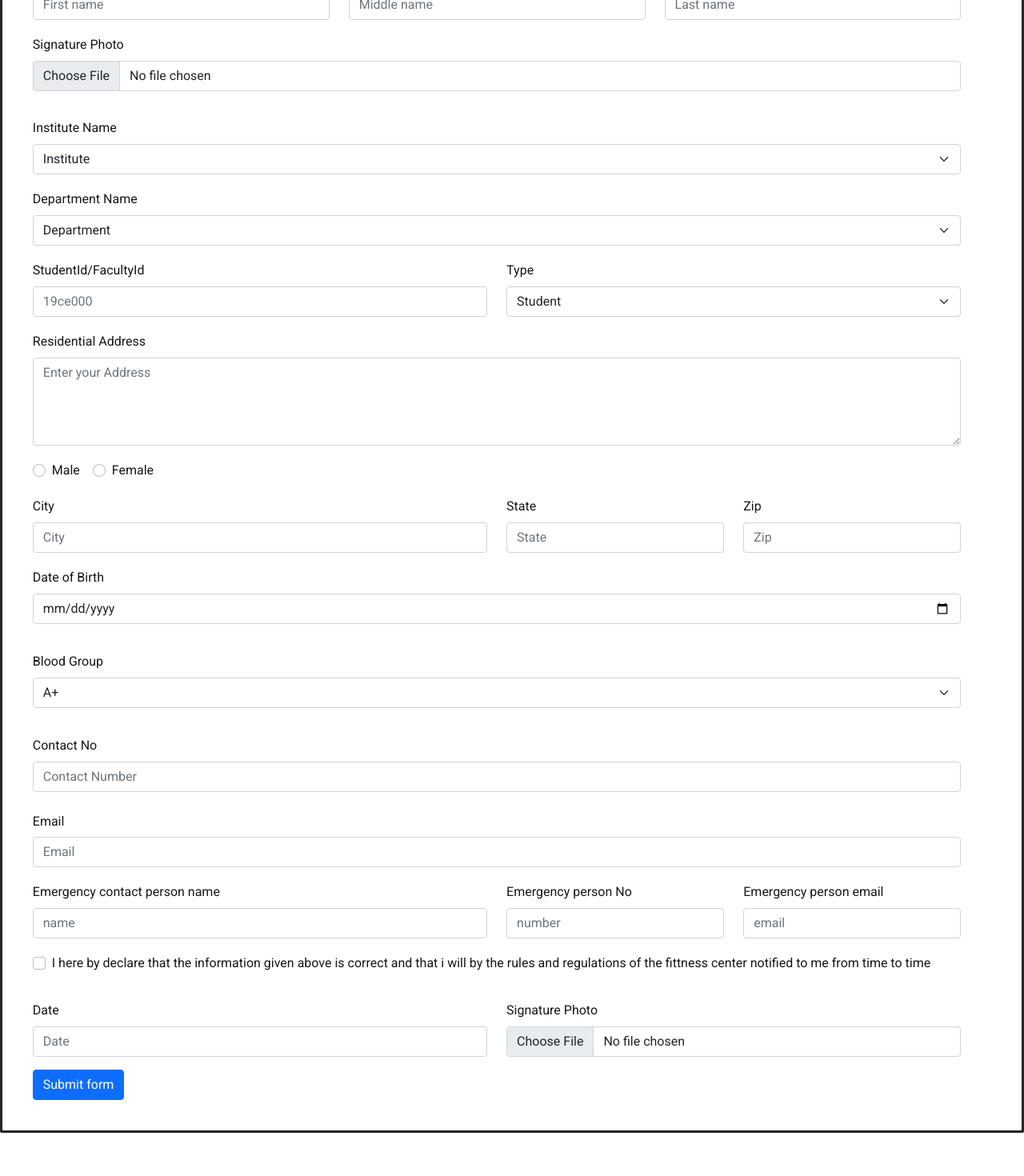
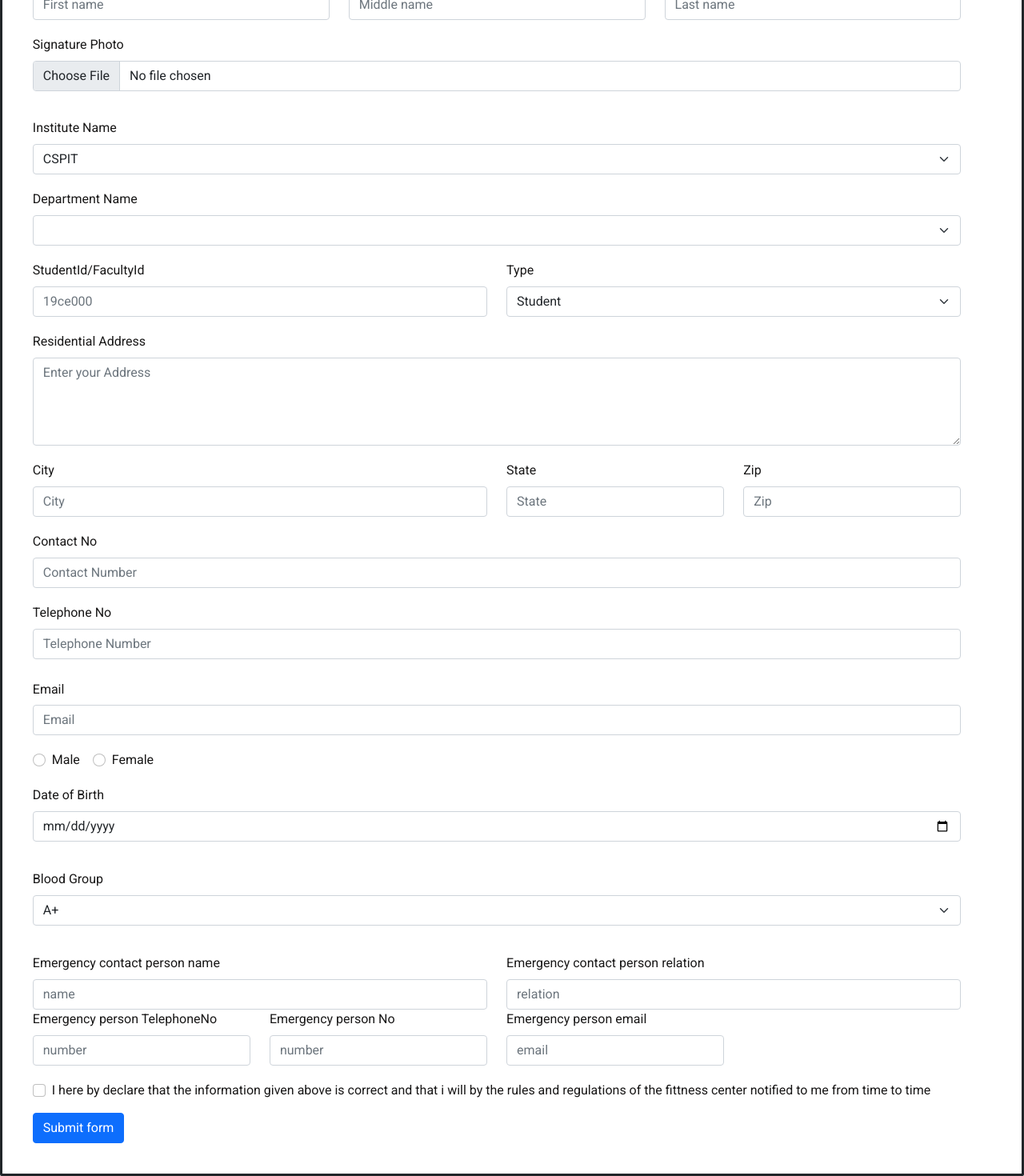
Before and after one commit to ruchitkalathiya/University_Fitness_Center, a React (Create React App) app: page /RegForm in a window 1280 px wide. Shown: the part 153-1623 px from the top of the page at 80% size. Before the commit the page ends 1569 px from the top, so only its background shows below. Built offline with nearby package versions, Linux system fonts and the light colour scheme.

Commit message:
changes in form

```diff
--- a/src/components/Form/RegForm.js
+++ b/src/components/Form/RegForm.js
@@ -6,14 +6,15 @@ import { Row } from "react-bootstrap";
 import { useState } from 'react';
 import { Button } from "react-bootstrap"
 import { InputGroup } from 'react-bootstrap';
-import {Link} from 'react-router-dom';
+import { Link } from 'react-router-dom';
 
 
 
 function RegForm() {
+
   const [validated, setValidated] = useState(false);
 
-  const handleSubmit = (event) => {
+  /*const handleSubmit = (event) => {
     const form = event.currentTarget;
     if (form.checkValidity() === false) {
       event.preventDefault();
@@ -21,11 +22,99 @@ function RegForm() {
     }
 
     setValidated(true);
+  };*/
+
+  const [selected, setSelected] = React.useState("");
+
+  const changeSelectOptionHandler = (event) => {
+    setSelected(event.target.value);
+    setInstitute(event.target.value);
   };
+
+  const Cspit = ["BTECH(CE)", "BTECH(CL)", "BTECH(CS)", "BTECH(EC)", "BTECH(EE)", "BTECH(IT)", "BTECH(ME)", "DRCE", "DRCL", "DREC", "DREE", "DRME", "MTECH(AMT)", "MTECH(CE)", "MTECH(CL)", "MTECH(CSE)", "MTECH(EC)", "MTECH(EE)", "MTECH(EVD)", "MTECH(ICT)", "MTECH(IT)", "MTECH(ME)", "MTECH(PE)", "MTECH(TE)", "MTM", "PGDCS"];
+  const Depstar = ["BTECH(CE)", "BTECH(CS)", "BTECH(IT)", "DRCE"];
+  const Rpcp = ["B.Pharm", "CPCT", "CPPAT", "CPPT", "CPPV", "DRFPH", "DRPC", "DRPHC", "DRPHCOG", "DRPHCOL", "DRPHT", "M.PHARM(CT)", "M.PHARM(DRA)", "M.PHARM(CP)", "M.PHARM(PT)", "M.PHARM(QA)", "MPHPCL", "MPHPPP", "MPHPQA", "MPHRGA", "MPHTCH", "MPM", "PGDCT", "PGDPT"];
+  const Cmpica = ["B.Sc(IT)", "BCA", "DRMCA", "M.Sc(IT)", "MCA", "MCAL", "PGDCA"];
+  const I2im = ["BBA", "DRLSC", "DRMBA", "MBA-CH", "PGDM"];
+  const Pdpias = ["B.SC", "BSC(CHEM)", "BSCPHY", "DRBC", "DRBIO", "DRCHEM", "DRCSMCRI", "DRMTH", "DRNST", "DRPHY", "M.Phil", "M.Sc(AOC)", "M.Sc(BC)", "M.Sc(BT)", "M.Sc(MI)", "M.Sc(MTH)", "M.Sc(NST)", "M.Sc(PHY)"];
+  const Arip = ["BPT", "CCAPT", "DRPT", "MPT(CS)", "MPT(MS)", "MPT(NS)", "MPT(PA)", "MPT(RE)", "MPT(SS)", "MPT(WH)"];
+  const Mtin = ["BSC.Nursing", "DNR", "GNM", "MNCH", "MNMH", "MNMS", "MNOG", "MNPN"];
+  const Cips = ["BMIT", "BOP", "BOTAT", "BSMT", "DRMLT", "DROTAT", "M.Sc.MIT", "MSMLT", "PGDCH", "PGDHAT", "PGDMLT"];
+
+  const [gender, setGender] = useState('');
+  const [institute, setInstitute] = useState('')
+  const [department, setDepartment] = useState('')
+
+  const [user, setUser] = useState({// *
+    firstname: '',
+    middlename: '',
+    lastname: '',
+    nameofinstitute: '',
+    nameofDepartment: '',
+    studentIDEmployeeID: '',
+    residentialAddress: '',
+    city: '',
+    state:'',
+    zip: '',
+    telephone: '',
+    mobileno: '',
+    email: '',
+    dob: '',
+    gender: '',
+    emergencyContactPerson: '',
+    relation: '',
+    telephone1: '',
+    mobileNo1: '',
+    email1: ''
+  });
+
+  let name, value;
+  // handling the values that are changed
+  const handleinputs = (e) => {
+    name = e.target.name;
+    value = e.target.value;
+    setUser({ ...user, [name]: value })
+  }
+
+  const submitForm = async (e) => {
+    alert('here')
+    e.preventDefault();
+    const { firstname, middlename, lastname, nameofinstitute, nameofDepartment, studentIDEmployeeID, residentialAddress, city, zip, telephone, mobileno, email, dob, emergencyContactPerson, relation, telephone1, mobileNo1, email1 } = user;
+    console.log(firstname);
+    console.log(middlename);
+
+    /*uploadImage(previewSource)
+
+    if (base64Image == null) {
+      await axios.post(`/users/member`, {
+        firstname, middlename, lastname, nameofinstitute: institute, nameofDepartment: department, studentIDEmployeeID, residentialAddress, city, zip, telephone, mobileno, email, dob, gender: gender, emergencyContactPerson, relation, telephone1, mobileNo1, email1
+      }).then((res) => {
+        if (res.data.err == 'true') {
+          alert('already Member')
+        }
+        else alert('done');
+      }).catch((err) => {
+        alert('err');
+        console.log(err);
+      });
+    } else {
+      await axios.post(`/users/member`, {
+        firstname, middlename, lastname, nameofinstitute: institute, nameofDepartment: department, studentIDEmployeeID, residentialAddress, city, zip, telephone, mobileno, email, dob, gender: gender, emergencyContactPerson, relation, telephone1, mobileNo1, email1, pimg: base64Image
+      }).then((res) => {
+        if (res.data.err = 'true') {
+          alert('already Member')
+        }
+        else alert('done');
+      }).catch((err) => {
+        alert('err');
+        console.log(err);
+      });
+    }*/
+  }
 
   return (
     <div className="RegForm">
-    <Form noValidate validated={validated} onSubmit={handleSubmit}>
+      <Form noValidate validated={validated} onSubmit={submitForm}>
 
         <Link className="btn btn-outline btn-lg" role="button" to="/">Back</Link>
         <Row className="mb-3">
@@ -34,6 +123,8 @@ function RegForm() {
             <Form.Control
               required
               type="text"
+              name="firstname"
+              onChange={handleinputs}
               placeholder="First name"
             />
             <Form.Control.Feedback type="invalid">please enter your firstname</Form.Control.Feedback>
@@ -43,6 +134,8 @@ function RegForm() {
             <Form.Control
               required
               type="text"
+              name="middlename"
+              onChange={handleinputs}
               placeholder="Middle name"
             />
             <Form.Control.Feedback type="invalid" >please enter your middlename</Form.Control.Feedback>
@@ -52,6 +145,8 @@ function RegForm() {
             <Form.Control
               required
               type="text"
+              name="lastname"
+              onChange={handleinputs}
               placeholder="Last name"
             />
             <Form.Control.Feedback type="invalid">please enter your lastname</Form.Control.Feedback>
@@ -59,24 +154,24 @@ function RegForm() {
           <Col>
             <Form.Group className="mb-3" controlId="formSignatutrePhoto">
               <Form.Label>Signature Photo</Form.Label>
-            <Form.Control type="file" required />
+              <Form.Control type="file" required  name="pimg" />
             </Form.Group>
           </Col>
         </Row>
 
-      <Form.Group className="mb-3" controlId="formDepartmentNmae">
+        <Form.Group className="mb-3" controlId="formDepartmentNmae" >
           <Form.Label>Institute Name</Form.Label>
-        <Form.Select defaultValue="Institute">
+          <Form.Select defaultValue="institute"  onChange={changeSelectOptionHandler}>
             <option disabled>Institute</option>
-          <option>CSPIT</option>
-          <option>DEPSTAR</option>
-          <option>I2IM</option>
-          <option>CMPICA</option>
-          <option>RMPCP</option>
-          <option>PDPIAS</option>
-          <option>CIPS</option>
-          <option>ARPIT</option>
-          <option>MTIN</option>
+            <option value="cspit" selected={institute === "cspit"}>CSPIT</option>
+            <option value="depstar" selected={institute === "depstar"}>DEPSTAR</option>
+            <option value="rpcp" selected={institute === "rpcp"}>RMPCP</option>
+            <option value="cmpica" selected={institute === "cmpica"}>CMPICA</option>
+            <option value="i2im" selected={institute === "i2im"}>I2IM</option>
+            <option value="pdpias" selected={institute === "pdpias"}>PDPIAS</option>
+            <option value="arip" selected={institute === "arip"}>ARPIT</option>
+            <option value="mtin" selected={institute === "mtin"}>MTIN</option>
+            <option value="cips" selected={institute === "cips"}>CIPS</option>
             <Form.Control
               type="invalid"
               Please select Institute
@@ -86,17 +181,71 @@ function RegForm() {
         <Form.Group className="mb-3" controlId="formDepartmentNmae">
           <Form.Label>Department Name</Form.Label>
 
-        <Form.Select defaultValue="Department">
+          <Form.Select defaultValue="department"   onChange={(e) => { setDepartment(e.target.value) }}>
             <option disabled>Department</option>
-          <option>CSPIT</option>
-          <option>DEPSTAR</option>
-          <option>I2IM</option>
-          <option>CMPICA</option>
-          <option>RMPCP</option>
-          <option>PDPIAS</option>
-          <option>CIPS</option>
-          <option>ARPIT</option>
-          <option>MTIN</option>
+            {
+              institute === "cspit" ? Cspit.map((dept) => {
+                return <option value={dept} selected={
+                  department === dept
+                }>{dept}</option>
+              }) : null
+            }
+            {
+              institute === "depstar" ? Depstar.map((dept) => {
+                return <option value={dept} selected={
+                  department === dept
+                }>{dept}</option>
+              }) : null
+            }
+            {
+              institute === "cmpica" ? Cmpica.map((dept) => {
+                return <option value={dept} selected={
+                  department === dept
+                }>{dept}</option>
+              }) : null
+            }
+            {
+              institute === "rpcp" ? Rpcp.map((dept) => {
+                return <option value={dept} selected={
+                  department === dept
+                }>{dept}</option>
+              }) : null
+            }
+            {
+              institute === "i2im" ? I2im.map((dept) => {
+                return <option value={dept} selected={
+                  department === dept
+                }>{dept}</option>
+              }) : null
+            }
+            {
+              institute === "pdpias" ? Pdpias.map((dept) => {
+                return <option value={dept} selected={
+                  department === dept
+                }>{dept}</option>
+              }) : null
+            }
+            {
+              institute === "arip" ? Arip.map((dept) => {
+                return <option value={dept} selected={
+                  department === dept
+                }>{dept}</option>
+              }) : null
+            }
+            {
+              institute === "mtin" ? Mtin.map((dept) => {
+                return <option value={dept} selected={
+                  department === dept
+                }>{dept}</option>
+              }) : null
+            }
+            {
+              institute === "cips" ? Cips.map((dept) => {
+                return <option value={dept} selected={
+                  department === dept
+                }>{dept}</option>
+              }) : null
+            }
           </Form.Select>
           <Form.Control.Feedback type="invalid">
             Please select Department
@@ -111,6 +260,8 @@ function RegForm() {
               <Form.Control
                 required
                 type="text"
+                name="studentIDEmployeeID"
+                onChange={handleinputs}
                 placeholder="19ce000"
               />
             </Col>
@@ -128,57 +279,80 @@ function RegForm() {
 
         <Form.Group className="mb-3" controlId="formAddress">
           <Form.Label>Residential Address</Form.Label>
-        <Form.Control as="textarea" rows={4} type="address" required placeholder="Enter your Address" />
+          <Form.Control as="textarea" rows={4} type="address" required   name="residentialAddress" value={user.residentialAddress} onChange={handleinputs} placeholder="Enter your Address" />
           <Form.Control.Feedback type="invalid">please enter your address</Form.Control.Feedback>
         </Form.Group>
+        <Row className="mb-3">
+          <Form.Group as={Col} md="6" controlId="validationCustom03">
+            <Form.Label>City</Form.Label>
+            <Form.Control type="text" placeholder="City" name="city" required />
+            <Form.Control.Feedback type="invalid">
+              Please provide a valid city.
+            </Form.Control.Feedback>
+          </Form.Group>
+          <Form.Group as={Col} md="3" controlId="validationCustom04">
+            <Form.Label>State</Form.Label>
+            <Form.Control type="text" placeholder="State" name="state" required />
+            <Form.Control.Feedback type="invalid">
+              Please provide a valid state.
+            </Form.Control.Feedback>
+          </Form.Group>
+          <Form.Group as={Col} md="3" controlId="validationCustom05">
+            <Form.Label>Zip</Form.Label>
+            <Form.Control type="text" placeholder="Zip"  name="zip" onChange={handleinputs}   required />
+            <Form.Control.Feedback type="invalid">
+              Please provide a valid zip.
+            </Form.Control.Feedback>
+          </Form.Group>
+        </Row>
+
+        <Form.Group className="mb-3" controlId="formMobileNo">
+          <Form.Label>Contact No</Form.Label>
+
+          <Form.Control type="Integer" required placeholder="Contact Number"  name="mobileno" onChange={handleinputs}/>
+        </Form.Group>
+        <Form.Group className="mb-3" controlId="form=TelephoneNo">
+          <Form.Label>Telephone No</Form.Label>
+
+          <Form.Control type="Integer" required placeholder="Telephone Number" name="telephone" onChange={handleinputs} />
+        </Form.Group>
+
+        <Form.Group className="mb-3" controlId="formEmail">
+          <Form.Label column sm={2}>Email</Form.Label>
+
+          <Form.Control type="Email" required placeholder="Email"  name="email" onChange={handleinputs}/>
+        </Form.Group>
+
         {['radio'].map((type) => (
           <div key={`inline-${type}`} className="mb-3">
             <Form.Check
               inline
               required
               label="Male"
-            name="group1"
+              name="gender"
+              checked={gender === "male"}
+              onChange={(e) => {setGender(e.target.value)}}
               type={type}
               id={`inline-${type}-1`}
             />
             <Form.Check
               inline
               required
+              checked={gender === "female"}
               label="Female"
-            name="group1"
+              name="gender"
               type={type}
+              onChange={(e) => {setGender(e.target.value)}}
               id={`inline-${type}-2`}
             />
           </div>
         ))}
 
-      <Row className="mb-3">
-        <Form.Group as={Col} md="6" controlId="validationCustom03">
-          <Form.Label>City</Form.Label>
-          <Form.Control type="text" placeholder="City" required />
-          <Form.Control.Feedback type="invalid">
-            Please provide a valid city.
-          </Form.Control.Feedback>
-        </Form.Group>
-        <Form.Group as={Col} md="3" controlId="validationCustom04">
-          <Form.Label>State</Form.Label>
-          <Form.Control type="text" placeholder="State" required />
-          <Form.Control.Feedback type="invalid">
-            Please provide a valid state.
-          </Form.Control.Feedback>
-        </Form.Group>
-        <Form.Group as={Col} md="3" controlId="validationCustom05">
-          <Form.Label>Zip</Form.Label>
-          <Form.Control type="text" placeholder="Zip" required />
-          <Form.Control.Feedback type="invalid">
-            Please provide a valid zip.
-          </Form.Control.Feedback>
-        </Form.Group>
-      </Row>
+
         <Form.Group className="mb-3" controlId="formdob">
           <Form.Label>Date of Birth</Form.Label>
 
-        <Form.Control type="date" name="dob" required placeholder="Date of Birth" />
+          <Form.Control type="date" name="dob" required  onChange={handleinputs} placeholder="Date of Birth" />
         </Form.Group>
         <Row>
           <Col>
@@ -199,36 +373,42 @@ function RegForm() {
             </Form.Group>
           </Col>
         </Row>
-      <Form.Group className="mb-3" controlId="formMobileNo">
-        <Form.Label>Contact No</Form.Label>
 
-        <Form.Control type="Integer" required placeholder="Contact Number" />
-      </Form.Group>
-
-      <Form.Group className="mb-3" controlId="formEmail">
-        <Form.Label column sm={2}>Email</Form.Label>
-
-        <Form.Control type="Email" required placeholder="Email" />
-      </Form.Group>
 
         <Row className="mb-3">
           <Form.Group as={Col} md="6" controlId="validationCustom03">
             <Form.Label>Emergency contact person name</Form.Label>
-          <Form.Control type="text" placeholder="name" required />
+            <Form.Control type="text" placeholder="name"  name="emergencyContactPerson" required  onChange={handleinputs} />
+            <Form.Control.Feedback type="invalid">
+              Please provide a valid contact person name.
+            </Form.Control.Feedback>
+          </Form.Group>
+          <Form.Group as={Col} md="6" controlId="validationCustom03">
+            <Form.Label>Emergency contact person relation</Form.Label>
+            <Form.Control type="text" placeholder="relation"  name="relation"  required  onChange={handleinputs} />
             <Form.Control.Feedback type="invalid">
               Please provide a valid contact person name.
             </Form.Control.Feedback>
           </Form.Group>
           <Form.Group as={Col} md="3" controlId="validationCustom04">
+            <Form.Label>Emergency person TelephoneNo</Form.Label>
+            <Form.Control type="text" placeholder="number" name="telephone1" required   onChange={handleinputs}/>
+            <Form.Control.Feedback type="invalid">
+              Please provide a valid telephonenumber.
+            </Form.Control.Feedback>
+          </Form.Group>
+
+          <Form.Group as={Col} md="3" controlId="validationCustom04">
             <Form.Label>Emergency person No</Form.Label>
-          <Form.Control type="text" placeholder="number" required />
+            <Form.Control type="text" placeholder="number"  name="mobileNo1" required     onChange={handleinputs} />
             <Form.Control.Feedback type="invalid">
               Please provide a valid number.
             </Form.Control.Feedback>
           </Form.Group>
+
           <Form.Group as={Col} md="3" controlId="validationCustom05">
             <Form.Label>Emergency person email</Form.Label>
-          <Form.Control type="text" placeholder="email" required />
+            <Form.Control type="text" placeholder="email"  name="email1" required   onChange={handleinputs} />
             <Form.Control.Feedback type="invalid">
               Please provide a valid email.
             </Form.Control.Feedback>
@@ -244,24 +424,7 @@ function RegForm() {
                 notified to me from time to time"
           />
         </Form.Group>
-      <Row>
-        <Col>
-          <Form.Group className="mb-3" controlId="formRegistrationDate">
-
-            <Form.Label>Date</Form.Label>
-
-            <Form.Control type="date" name="Date" type="invalid" required placeholder="Date" />
-          </Form.Group>
-        </Col>
-        <Col>
-          <Form.Group className="mb-3" controlId="formSignatutrePhoto">
-            <Form.Label>Signature Photo</Form.Label>
-            <Form.Control type="file" required />
-          </Form.Group>
-        </Col>
-      </Row>
-
-      <Button type="submit">Submit form</Button>
+        <Button type="submit" name="submit">Submit form</Button>
       </Form>
     </div>
   );
--- a/src/components/Schedule/Table.js
+++ b/src/components/Schedule/Table.js
@@ -2,6 +2,7 @@
 /** @jsx jsx */
 import { jsx, css } from "@emotion/core";
 import { useState,useEffect } from "react";
+import axios from 'axios'
 
 const Table = ({ day }) => {
 
```
Lines whose indentation alone changed are shown as unchanged.
